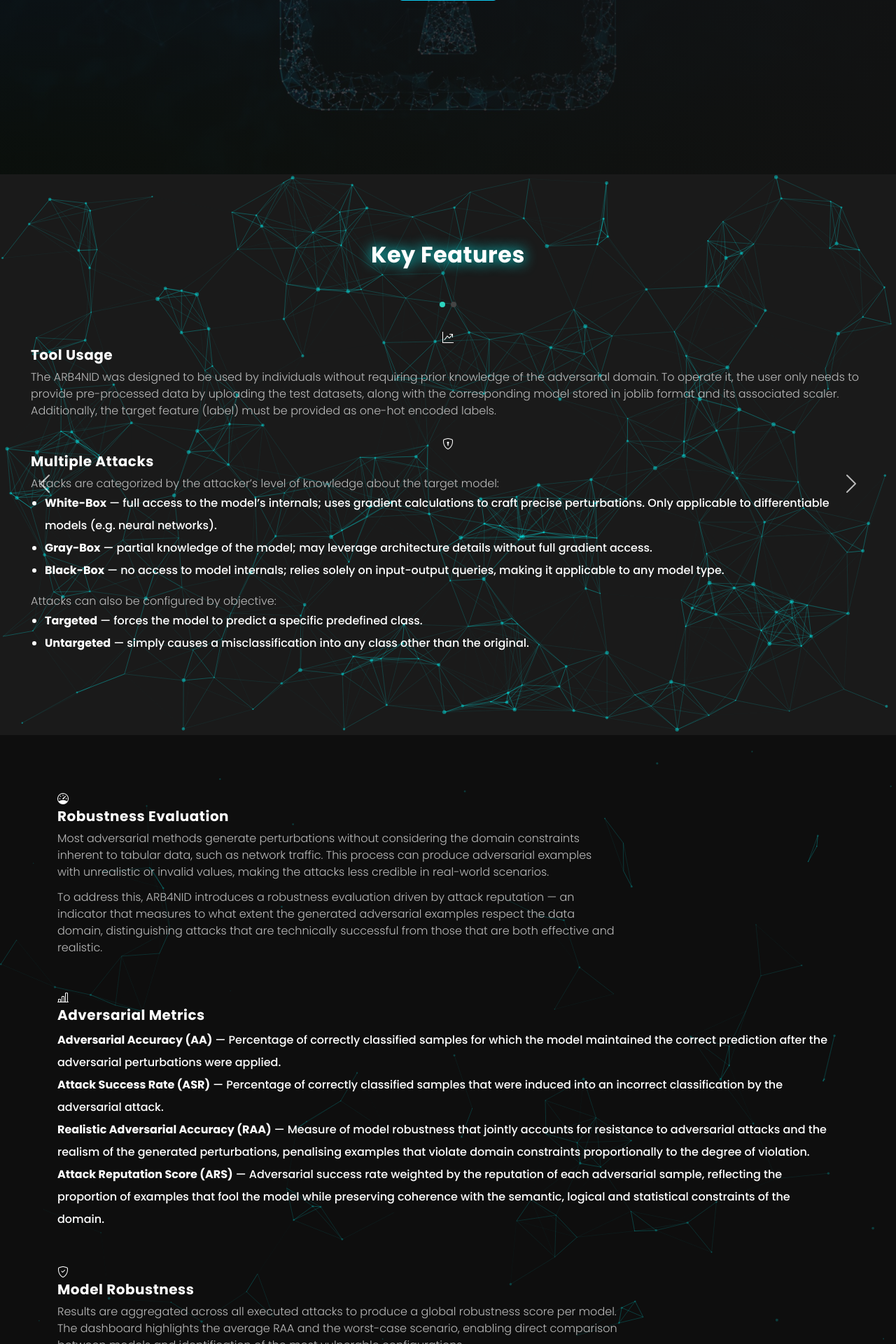
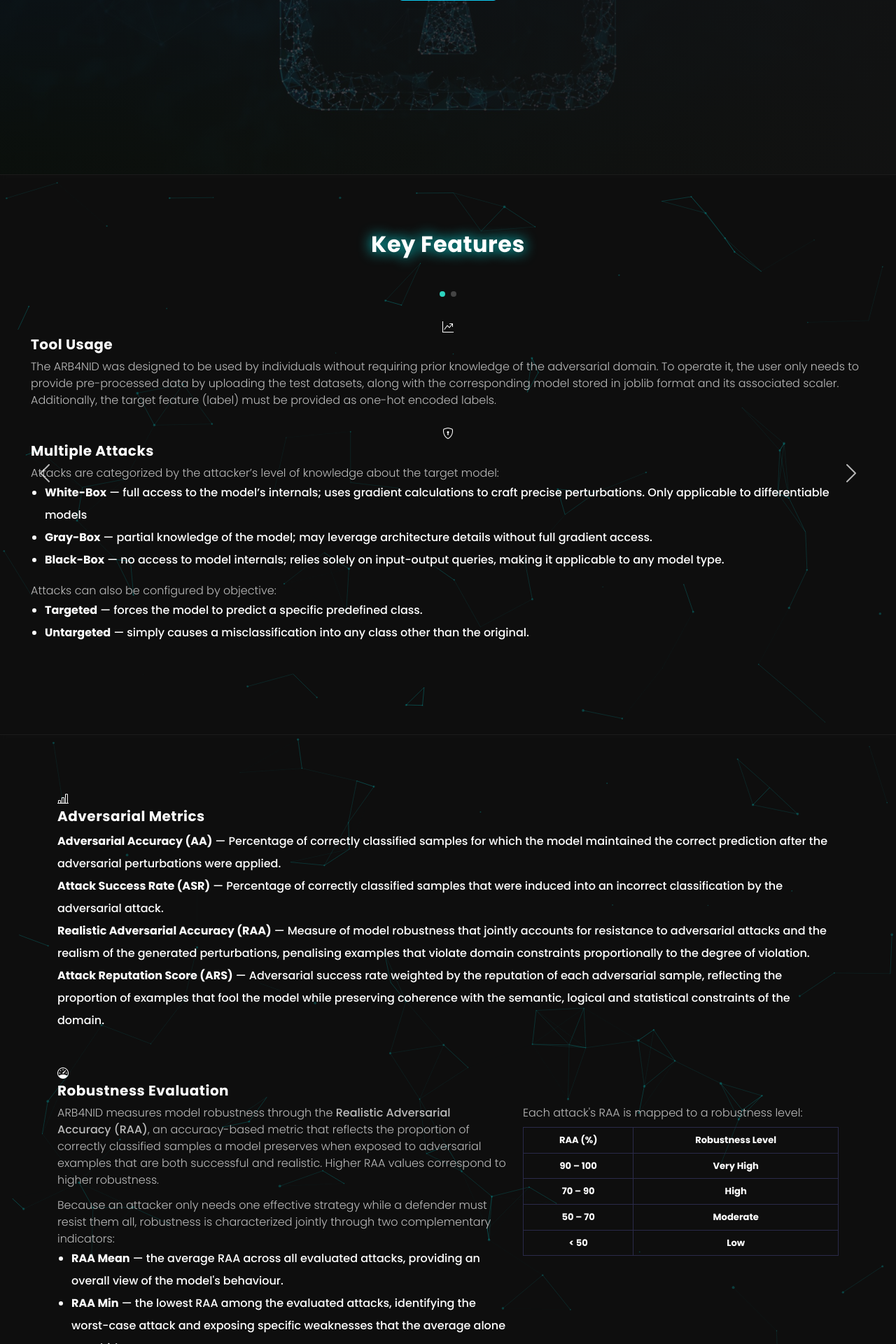
Before and after one commit to antoniosantos1602/ARB4NID, a Flask app: page / in a window 1280 px wide. Shown: the part 617-2537 px from the top of the page at 70% size. Run offline with Flask 3, Linux system fonts and the light colour scheme.

Commit message:
v1.0.0-rc

```diff
--- a/views/static/css/index.css
+++ b/views/static/css/index.css
@@ -34,13 +34,14 @@
       flex-direction: column;
       justify-content: center;
       align-items: center;
-      min-height: 100vh; /* Garante altura total do ecrã */
+      min-height: 100vh;
       position: relative;
       text-align: center;
     }
 
     #particles-features,
-    #particles-comparison {
+    #particles-comparison,
+    #particles-about {
       position: absolute;
       top: 0;
       left: 0;
@@ -74,7 +75,6 @@
       background-color: transparent !important;
     }
 
-    /* Estilo opcional extra para mais transparência e leveza */
     .table-transparent {
       background-color: transparent !important;
       border: none !important;
--- a/views/static/js/particles.index.js
+++ b/views/static/js/particles.index.js
@@ -1,44 +1,5 @@
 document.addEventListener("DOMContentLoaded", () => {
-  // -------- FEATURES --------
-  if (document.getElementById("particles-features")) {
-    particlesJS("particles-features", {
-      particles: {
-        number: { value: 160, density: { enable: true, value_area: 600 } },
-        color: { value: "#00ffff" },
-        shape: { type: "circle" },
-        opacity: { value: 0.4 },
-        size: { value: 3, random: true },
-        line_linked: {
-          enable: true,
-          distance: 120,
-          color: "#00ffff",
-          opacity: 0.4,
-          width: 1
-        },
-        move: {
-          enable: true,
-          speed: 1.5,
-          out_mode: "bounce"
-        }
-      },
-      interactivity: {
-        events: {
-          onhover: { enable: true, mode: "grab" }
-        },
-        modes: {
-          grab: {
-            distance: 200,
-            line_linked: { opacity: 0.6 }
-          }
-        }
-      },
-      retina_detect: true
-    });
-  }
-
-  // -------- COMPARISON --------
-  if (document.getElementById("particles-comparison")) {
-    particlesJS("particles-comparison", {
+  const subtleParticles = {
     particles: {
       number: { value: 70, density: { enable: true, value_area: 800 } },
       color: { value: "#00ffff" },
@@ -70,6 +31,11 @@ document.addEventListener("DOMContentLoaded", () => {
       }
     },
     retina_detect: true
-    });
+  };
+
+  ["particles-features", "particles-comparison", "particles-about"].forEach(id => {
+    if (document.getElementById(id)) {
+      particlesJS(id, JSON.parse(JSON.stringify(subtleParticles)));
     }
   });
+});
--- a/views/templates/index.html
+++ b/views/templates/index.html
@@ -22,11 +22,9 @@
         <img src="/static/img/logo_.png" alt="RB4NID Logo" height="40" class="me-2">
         ARB4NID
       </a>
-      <!-- Botão mobile -->
       <button class="navbar-toggler" type="button" data-bs-toggle="collapse" data-bs-target="#navbarNav">
         <span class="navbar-toggler-icon"></span>
       </button>
-      <!-- Links -->
       <div class="collapse navbar-collapse justify-content-end" id="navbarNav">
         <ul class="navbar-nav">
           <li class="nav-item"><a class="nav-link text-light" href="#hero">Home</a></li>
@@ -38,7 +36,6 @@
     </div>
   </nav>
 
-  <!-- Hero Section -->
   <section id="hero" class="text-white text-center py-5" style="background-color: #0f0f0f;">
     <div class="container">
       <img src="/static/img/logo_.png" alt="RB4NID" class="mb-4" style="height: 100px;">
@@ -48,14 +45,13 @@
     </div>
   </section>
 
-  <section id="features" class="section-alt position-relative overflow-hidden text-center">
+  <section id="features" class="comparison-section position-relative overflow-hidden text-center">
   <div id="particles-features"></div>
 
   <div class="container position-relative" style="z-index: 1;">
     <h2 class="glow mb-5">Key Features</h2>
     <div id="featuresCarousel" class="carousel slide" data-bs-ride="false">
 
-      <!-- Indicators -->
       <div class="carousel-indicators" style="position:static;margin-bottom:2rem;">
         <button type="button" data-bs-target="#featuresCarousel" data-bs-slide-to="0" class="active" aria-current="true" style="width:8px;height:8px;border-radius:50%;border:none;background:#2dd4bf;opacity:1;margin:0 4px;"></button>
         <button type="button" data-bs-target="#featuresCarousel" data-bs-slide-to="1" style="width:8px;height:8px;border-radius:50%;border:none;background:#444;opacity:1;margin:0 4px;"></button>
@@ -63,7 +59,6 @@
 
       <div class="carousel-inner">
 
-        <!-- SLIDE 1: Tool Usage + Multiple Attacks texto -->
         <div class="carousel-item active">
           <div class="feature-horizontal mb-4">
             <div class="feature-icon"><i class="bi bi-graph-up-arrow"></i></div>
@@ -80,7 +75,7 @@
               <h5>Multiple Attacks</h5>
               <p class="text-lightblue">Attacks are categorized by the attacker’s level of knowledge about the target model:</p>
               <ul class="text-lightblue" style="padding-left:1.25rem;line-height:2;">
-                <li><strong>White-Box</strong> — full access to the model’s internals; uses gradient calculations to craft precise perturbations. Only applicable to differentiable models (e.g. neural networks).</li>
+                <li><strong>White-Box</strong> — full access to the model’s internals; uses gradient calculations to craft precise perturbations. Only applicable to differentiable models</li>
                 <li><strong>Gray-Box</strong> — partial knowledge of the model; may leverage architecture details without full gradient access.</li>
                 <li><strong>Black-Box</strong> — no access to model internals; relies solely on input-output queries, making it applicable to any model type.</li>
               </ul>
@@ -93,7 +88,6 @@
           </div>
         </div>
 
-        <!-- SLIDE 2: Tabela de ataques -->
         <div class="carousel-item">
           <div class="feature-horizontal">
             <div class="feature-icon"><i class="bi bi-shield-lock"></i></div>
@@ -104,7 +98,7 @@
                   <thead>
                     <tr style="font-family:’Orbitron’,sans-serif;font-size:0.82rem;">
                       <th style="background:#111;color:#fff;border-color:#2a2a4a;text-align:left;">Attack Method</th>
-                      <th style="background:#111;color:#fff;border-color:#2a2a4a;">Category</th>
+                      <th style="background:#111;color:#fff;border-color:#2a2a4a;">Knowledge</th>
                       <th style="background:#111;color:#fff;border-color:#2a2a4a;">Objective</th>
                     </tr>
                   </thead>
@@ -146,98 +140,7 @@
     <div id="particles-comparison"></div>
     <div class="container">
 
-          <!--
-      <h2 class="glow-title glow-heading mb-5">Tool Overview & Comparison</h2>
-
-      <div id="toolsOverviewCarousel" class="carousel slide" data-bs-ride="carousel" data-bs-interval="5000">
-        <div class="carousel-inner">
-
-          <div class="carousel-item active">
-            <div class="row justify-content-center">
-              <div class="col-md-4 mb-4">
-                <div class="p-4 bg-black rounded shadow-lg h-100 border border-secondary tool-card transition">
-                  <img src="/static/img/art_lfai.webp" class="mb-3" style="height: 50px;">
-                  <h5 class="text-white">Adversarial Robustness Toolbox</h5>
-                </div>
-              </div>
-
-              <div class="col-md-4 mb-4">
-                <div class="p-4 bg-black rounded shadow-lg h-100 border border-secondary tool-card transition">
-                  <img src="/static/img/foolbox.png" class="mb-3" style="height: 50px;">
-                  <h5 class="text-white">Foolbox</h5>
-                </div>
-              </div>
-
-              <div class="col-md-4 mb-4">
-                <div class="p-4 bg-black rounded shadow-lg h-100 border border-secondary tool-card transition">
-                  <h5 class="text-white">Adaptative Perturbation Pattern Method
-
-</h5>
-                  <p class="text-lightblue small">
-                    A2PM is a gray-box approach for generating realistic adversarial examples in network intrusion detection systems.
-                  </p>
-                </div>
-              </div>
-            </div>
-          </div>
--->
-          <!--
-          <div class="carousel-item">
-              <div class="table-wrapper table-responsive">
-                <table id="main-table" class="table table-bordered table-glass table-transparent">
-                    <thead>
-                  <tr>
-                    <th>Libraries / Attacks</th>
-                    <th>ART</th>
-                    <th>FoolBox</th>
-                  </tr>
-                </thead>
-                <tbody>
-                  <tr><td>TensorFlow</td><td>✔</td><td>✔</td></tr>
-                  <tr><td>PyTorch</td><td>✔</td><td>✔</td></tr>
-                  <tr><td>Keras</td><td>✔</td><td>✔</td></tr>
-                  <tr><td>FGM / FGSM</td><td>✔</td><td>✔</td></tr>
-                  <tr><td>JSMA</td><td>✔</td><td></td></tr>
-                  <tr><td>ZOO</td><td>✔</td><td></td></tr>
-                  <tr><td>C&W</td><td>✔</td><td>✔</td></tr>
-                  <tr><td>PGD</td><td>✔</td><td>✔</td></tr>
-                  <tr><td>DeepFool</td><td>✔</td><td>✔</td></tr>
-                  <tr><td>Boundary Attack</td><td>✔</td><td>✔</td></tr>
-                  <tr><td>BIM</td><td>✔</td><td>✔</td></tr>
-                </tbody>
-              </table>
-            </div>
-          </div>
-        </div>
-
-        <div class="text-center mt-4">
-          <div class="carousel-indicators justify-content-center">
-            <button type="button" data-bs-target="#toolsOverviewCarousel" data-bs-slide-to="0" class="active" aria-current="true" aria-label="Slide 1"></button>
-            <button type="button" data-bs-target="#toolsOverviewCarousel" data-bs-slide-to="1" aria-label="Slide 2"></button>
-          </div>
-        </div>
-      </div>
-      -->
-
       <div class="row g-5 feature-row text-start">
-
-        <!-- Robustness Evaluation -->
-        <div class="col-12">
-          <div class="feature-horizontal">
-            <div class="feature-icon">
-              <i class="bi bi-speedometer"></i>
-            </div>
-            <div class="feature-content">
-              <h5>Robustness Evaluation</h5>
-              <p class="text-lightblue">
-                Most adversarial methods generate perturbations without considering the domain constraints inherent to tabular data, such as network traffic. This process can produce adversarial examples with unrealistic or invalid values, making the attacks less credible in real-world scenarios.
-              </p>
-              <p class="text-lightblue" style="margin-top:0.75rem;">
-                To address this, ARB4NID introduces a robustness evaluation driven by attack reputation — an indicator that measures to what extent the generated adversarial examples respect the data domain, distinguishing attacks that are technically successful from those that are both effective and realistic.
-              </p>
-            </div>
-          </div>
-        </div>
 
         <!-- Adversarial Metrics -->
         <div class="col-12">
@@ -257,17 +160,58 @@
           </div>
         </div>
 
-        <!-- Model Robustness -->
         <div class="col-12">
           <div class="feature-horizontal">
             <div class="feature-icon">
-              <i class="bi bi-shield-check"></i>
+              <i class="bi bi-speedometer"></i>
             </div>
             <div class="feature-content">
-              <h5>Model Robustness</h5>
-              <p class="text-lightblue">
-                Results are aggregated across all executed attacks to produce a global robustness score per model. The dashboard highlights the average RAA and the worst-case scenario, enabling direct comparison between models and identification of the most vulnerable configurations.
+              <h5>Robustness Evaluation</h5>
+
+              <div class="row g-4 align-items-start">
+                <div class="col-lg-7">
+                  <p class="text-lightblue">
+                    ARB4NID measures model robustness through the <strong>Realistic Adversarial Accuracy (RAA)</strong>, an accuracy-based metric that reflects the proportion of correctly classified samples a model preserves when exposed to adversarial examples that are both successful and realistic. Higher RAA values correspond to higher robustness.
+                  </p>
+                  <p class="text-lightblue" style="margin-top:0.75rem;">
+                    Because an attacker only needs one effective strategy while a defender must resist them all, robustness is characterized jointly through two complementary indicators:
+                  </p>
+                  <ul class="text-lightblue" style="padding-left:1.25rem;line-height:2;margin-bottom:0;">
+                    <li><strong>RAA Mean</strong> — the average RAA across all evaluated attacks, providing an overall view of the model's behaviour.</li>
+                    <li><strong>RAA Min</strong> — the lowest RAA among the evaluated attacks, identifying the worst-case attack and exposing specific weaknesses that the average alone may hide.</li>
+                  </ul>
+                </div>
+
+                <div class="col-lg-5">
+                  <p class="text-lightblue mb-2">Each attack's RAA is mapped to a robustness level:</p>
+                  <div class="table-responsive">
+                    <table class="table table-bordered table-attacks text-center align-middle mb-0" style="color:#e5e5e5;border-color:#2a2a4a;font-size:0.82rem;">
+                      <thead>
+                        <tr>
+                          <th style="background:#111;color:#fff;border-color:#2a2a4a;">RAA (%)</th>
+                          <th style="background:#111;color:#fff;border-color:#2a2a4a;">Robustness Level</th>
+                        </tr>
+                      </thead>
+                      <tbody style="font-weight:600;color:#fff;">
+                        <tr><td style="color:#fff;border-color:#2a2a4a;">90 – 100</td><td style="color:#fff;border-color:#2a2a4a;">Very High</td></tr>
+                        <tr><td style="color:#fff;border-color:#2a2a4a;">70 – 90</td><td style="color:#fff;border-color:#2a2a4a;">High</td></tr>
+                        <tr><td style="color:#fff;border-color:#2a2a4a;">50 – 70</td><td style="color:#fff;border-color:#2a2a4a;">Moderate</td></tr>
+                        <tr><td style="color:#fff;border-color:#2a2a4a;">&lt; 50</td><td style="color:#fff;border-color:#2a2a4a;">Low</td></tr>
+                      </tbody>
+                    </table>
+                  </div>
+                </div>
+              </div>
+
+              <p class="text-lightblue" style="margin-top:1.25rem;">
+                By combining <strong>RAA Mean</strong> and <strong>RAA Min</strong>, ARB4NID classifies each model into one of four robustness profiles — using <strong>70%</strong> (the Moderate&rarr;High boundary) as the reference for the mean and <strong>50%</strong> (the Low&rarr;Moderate boundary) for the minimum:
               </p>
+              <div class="row g-3 text-lightblue" style="line-height:1.7;">
+                <div class="col-md-6"><strong>Highly Robust</strong> — <em>Mean &ge; 70% and Min &ge; 50%</em>: consistently robust across all attacks, with no critical weakness under any specific method.</div>
+                <div class="col-md-6"><strong>Robust but Vulnerable</strong> — <em>Mean &ge; 70% but Min &lt; 50%</em>: strong on average, but a specific attack drives its robustness down to a low level.</div>
+                <div class="col-md-6"><strong>Moderately Robust</strong> — <em>Mean &lt; 70% but Min &ge; 50%</em>: no critical weakness, yet with clear room for improvement across all attacks.</div>
+                <div class="col-md-6"><strong>Low Robustness</strong> — <em>Mean &lt; 70% and Min &lt; 50%</em>: limited overall and significantly affected by at least one attack strategy.</div>
+              </div>
             </div>
           </div>
         </div>
@@ -277,8 +221,8 @@
     </div>
   </section>
 
-  <section id="About" class="section-alt text-center position-relative">
-    <div class="a2pm-image"></div>
+  <section id="About" class="comparison-section text-center position-relative">
+    <div id="particles-about"></div>
 
     <div class="container position-relative" style="z-index: 1;">
       <div class="text-center mt-4">
```
Also changed, not shown: controllers/analysis_controller.py (+30 -0 lines), controllers/attack_controller.py (+10 -1 lines), controllers/routes/routes.py (+11 -0 lines), utils/exporters/model_report_exporter.py (+42 -1 lines), views/static/js/attack.catalog.js (+4 -12 lines), views/static/js/dashboard.js (+23 -12 lines), views/static/scripts.js (+7 -66 lines), views/templates/menu.html (+48 -60 lines), views/templates/partials/a2pm_inputs.html (deleted, +0 -176 lines), Readme.md, configs/attack_config_test.json (renamed from attack_config_test.json), 3 other files. Lines whose indentation alone changed are shown as unchanged.
